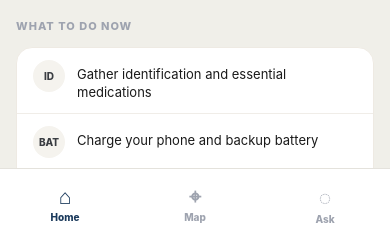
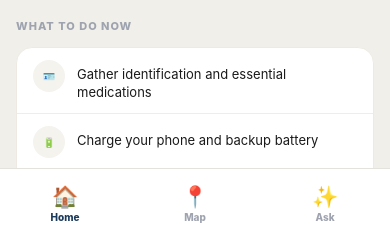
Before and after one commit to summerxa/Crisis-Agent, a React Native app: screen / in a window 390 px wide. Shown: the part 600-841 px from the top of the page. Built offline with nearby package versions, Linux system fonts and the light colour scheme.

Commit message:
Fix emoji icons

```diff
--- a/src/components/BottomNav.tsx
+++ b/src/components/BottomNav.tsx
@@ -11,9 +11,9 @@ export default function BottomNav({
   onTabChange: (tab: AppTab) => void;
 }) {
   const tabs: { key: AppTab; label: string; icon: string }[] = [
-    { key: 'home', label: 'Home', icon: '⌂' },
-    { key: 'map', label: 'Map', icon: '⌖' },
-    { key: 'chat', label: 'Ask', icon: '◌' },
+    { key: 'home', label: 'Home', icon: '🏠' },
+    { key: 'map', label: 'Map', icon: '📍' },
+    { key: 'chat', label: 'Ask', icon: '✨' },
   ];
 
   return (
--- a/src/components/common.tsx
+++ b/src/components/common.tsx
@@ -35,7 +35,7 @@ export function InfoBlock({
 }
 
 export function ActionItem({ text, index }: { text: string; index: number }) {
-  const icons = ['ID', 'BAT', 'GO', 'SIG'];
+  const icons = ['🪪', '🔋', '🎒', '📡'];
   return (
     <View style={styles.actionItem}>
       <View style={styles.actionIcon}>
```
